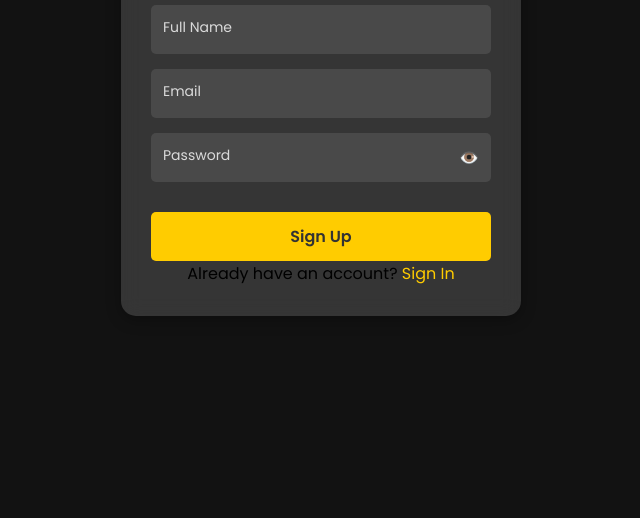
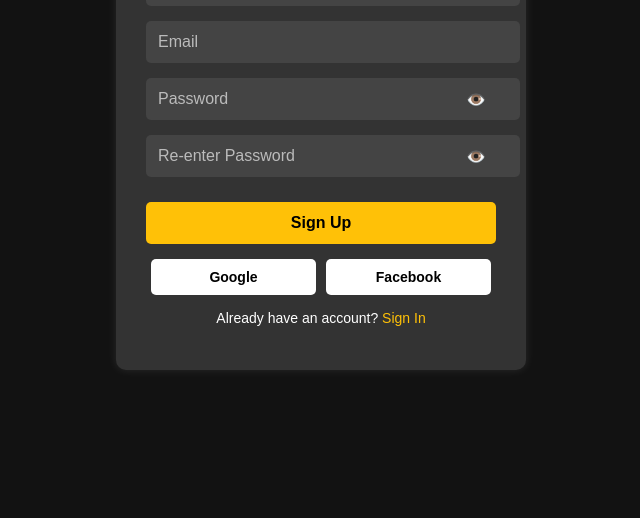
Before and after one commit to ali06127/web-Project-files, a plain HTML site: page signUp.html in a window 1280 px wide. Shown: the part 282-800 px from the top of the page, without its empty margins (319-959 px from the left). Drawn offline with Linux system fonts and the light colour scheme.

Commit message:
Save all changing

```diff
--- a/signUp.html
+++ b/signUp.html
@@ -9,24 +9,33 @@
 </head>
 <body>
     <div class="container">
-        <div id="sign-up">
+        <div class="signup-box">
             <h2>Sign Up</h2>
             <form id="signup-form">
                 <div class="input-group">
-                    <input type="text" id="signup-name" required>
-                    <label>Full Name</label>
+                    <input type="text" id="signup-name" placeholder="Full Name" required>
                 </div>
                 <div class="input-group">
-                    <input type="email" id="signup-email" required>
-                    <label>Email</label>
+                    <input type="email" id="signup-email" placeholder="Email" required>
                 </div>
                 <div class="input-group">
-                    <input type="password" id="signup-password" required>
-                    <label>Password</label>
-                    <span class="toggle-password" onclick="togglePassword('signup-password')">👁️</span>
+                    <input type="password" id="signup-password" placeholder="Password" required>
+                    <span class="toggle-password" onclick="togglePassword('signup-password')">
+                        👁️
+                    </span>
                 </div>
-                <button type="submit">Sign Up</button>
-                <p>Already have an account? <a href="index.html">Sign In</a></p>
+                <div class="input-group">
+                    <input type="password" id="signup-repassword" placeholder="Re-enter Password" required>
+                    <span class="toggle-password" onclick="togglePassword('signup-repassword')">
+                        👁️
+                    </span>
+                </div>
+                <button type="submit" class="signup-btn">Sign Up</button>
+                <div class="social-login">
+                    <button class="google-btn">Google</button>
+                    <button class="facebook-btn">Facebook</button>
+                </div>
+                <p class="signin-text">Already have an account? <a href="index.html">Sign In</a></p>
             </form>
         </div>
     </div>
--- a/style.css
+++ b/style.css
@@ -1,104 +1,335 @@
-@import url('https://fonts.googleapis.com/css2?family=Poppins:wght@300;400;600&display=swap');
-
-* {
-    margin: 0;
-    padding: 0;
-    box-sizing: border-box;
-    font-family: 'Poppins', sans-serif;
-}
-
+/* General Styles */
 body {
+    font-family: Arial, sans-serif;
     background-color: #121212;
+    color: #fff;
     display: flex;
     justify-content: center;
     align-items: center;
     height: 100vh;
+    margin: 0;
 }
 
+/* Container */
 .container {
-    width: 400px;
-    background: rgba(255, 255, 255, 0.15);
-    backdrop-filter: blur(10px);
-    border-radius: 15px;
+    background-color: #222;
     padding: 30px;
+    border-radius: 10px;
+    box-shadow: 0px 0px 10px rgba(255, 255, 255, 0.1);
+    width: 350px;
     text-align: center;
-    box-shadow: 0px 4px 15px rgba(0, 0, 0, 0.3);
 }
 
+/* Heading */
 h2 {
-    color: #fff;
     margin-bottom: 20px;
-    font-weight: 600;
 }
 
+/* Input Fields */
 .input-group {
     position: relative;
-    margin: 15px 0;
+    margin-bottom: 15px;
 }
 
-.input-group input {
+input {
     width: 100%;
     padding: 12px;
     border: none;
     border-radius: 5px;
+    background: #333;
+    color: white;
     font-size: 16px;
-    outline: none;
-    background: rgba(255, 255, 255, 0.1);
-    color: #fff;
 }
 
-.input-group label {
-    position: absolute;
-    top: 12px;
-    left: 12px;
-    font-size: 14px;
-    color: rgba(255, 255, 255, 0.8);
-    transition: 0.3s;
+input::placeholder {
+    color: #bbb;
 }
 
-.input-group input:focus ~ label,
-.input-group input:valid ~ label {
-    top: -10px;
-    left: 10px;
-    font-size: 12px;
-    color: #ffcc00;
+/* Password Toggle */
+.toggle-password {
+    position: absolute;
+    right: 10px;
+    top: 12px;
+    cursor: pointer;
 }
 
-button {
+.toggle-password img {
+    width: 20px;
+}
+
+/* Sign In Button */
+.signin-btn {
+    width: 100%;
+    background-color: #FFC107;
+    color: black;
+    border: none;
+    padding: 12px;
+    font-size: 16px;
+    border-radius: 5px;
+    cursor: pointer;
+    font-weight: bold;
+    margin-top: 10px;
+}
+
+.signin-btn:hover {
+    background-color: #e0a800;
+}
+
+/* Social Buttons */
+.social-login {
+    display: flex;
+    justify-content: space-between;
+    margin: 15px 0;
+}
+
+.google-btn, .facebook-btn {
+    flex: 1;
+    padding: 10px;
+    border: none;
+    font-size: 14px;
+    cursor: pointer;
+    border-radius: 5px;
+    margin: 0 5px;
+}
+
+.google-btn {
+    background: white;
+    color: black;
+}
+
+.facebook-btn {
+    background: white;
+    color: black;
+}
+
+/* Text Links */
+.signup-text, .forgot-password {
+    font-size: 14px;
+    margin-top: 10px;
+}
+
+.signup-text a, .forgot-password a {
+    color: #FFC107;
+    text-decoration: none;
+}
+
+.signup-text a:hover, .forgot-password a:hover {
+    text-decoration: underline;
+}
+/* General Styles */
+body {
+    font-family: Arial, sans-serif;
+    background-color: #121212;
+    color: #fff;
+    display: flex;
+    justify-content: center;
+    align-items: center;
+    height: 100vh;
+    margin: 0;
+}
+
+/* Container */
+.container {
+    background-color: #333;
+    padding: 30px;
+    border-radius: 10px;
+    box-shadow: 0px 0px 10px rgba(255, 255, 255, 0.1);
+    width: 350px;
+    text-align: center;
+}
+
+/* Heading */
+h2 {
+    margin-bottom: 20px;
+}
+
+/* Input Fields */
+.input-group {
+    position: relative;
+    margin-bottom: 15px;
+}
+
+input {
     width: 100%;
     padding: 12px;
     border: none;
     border-radius: 5px;
+    background: #444;
+    color: white;
     font-size: 16px;
+}
+
+input::placeholder {
+    color: #bbb;
+}
+
+/* Password Toggle */
+.toggle-password {
+    position: absolute;
+    right: 10px;
+    top: 12px;
     cursor: pointer;
-    background: #ffcc00;
-    color: #333;
+}
+
+/* Sign Up Button */
+.signup-btn {
+    width: 100%;
+    background-color: #FFC107;
+    color: black;
+    border: none;
+    padding: 12px;
+    font-size: 16px;
+    border-radius: 5px;
+    cursor: pointer;
     font-weight: bold;
-    transition: 0.3s;
-    margin-top: 15px;
+    margin-top: 10px;
+}
+
+.signup-btn:hover {
+    background-color: #e0a800;
+}
+
+/* Social Buttons */
+.social-login {
+    display: flex;
+    justify-content: space-between;
+    margin: 15px 0;
+}
+
+.google-btn, .facebook-btn {
+    flex: 1;
+    padding: 10px;
+    border: none;
+    font-size: 14px;
+    cursor: pointer;
+    border-radius: 5px;
+    margin: 0 5px;
+}
+
+.google-btn {
+    background: white;
+    color: black;
+}
+
+.facebook-btn {
+    background: white;
+    color: black;
+}
+
+/* Text Links */
+.signin-text {
+    font-size: 14px;
+    margin-top: 10px;
+}
+
+.signin-text a {
+    color: #FFC107;
+    text-decoration: none;
+}
+
+.signin-text a:hover {
+    text-decoration: underline;
+}
+/* General Styles */
+body {
+    font-family: Arial, sans-serif;
+    background-color: #121212;
+    color: #fff;
+    display: flex;
+    justify-content: center;
+    align-items: center;
+    height: 100vh;
+    margin: 0;
+}
+
+/* Container */
+.container {
+    background-color: #333;
+    padding: 30px;
+    border-radius: 10px;
+    box-shadow: 0px 0px 10px rgba(255, 255, 255, 0.1);
+    width: 350px;
+    text-align: center;
+}
+
+/* Heading */
+h2 {
+    margin-bottom: 20px;
+}
+
+/* Input Fields */
+.input-group {
+    position: relative;
+    margin-bottom: 15px;
+}
+
+input {
+    width: 100%;
+    padding: 12px;
+    border: none;
+    border-radius: 5px;
+    background: #444;
+    color: white;
+    font-size: 16px;
+}
+
+input::placeholder {
+    color: #bbb;
+}
+
+/* Submit Button */
+button {
+    width: 100%;
+    background-color: #FFC107;
+    color: black;
+    border: none;
+    padding: 12px;
+    font-size: 16px;
+    border-radius: 5px;
+    cursor: pointer;
+    font-weight: bold;
+    margin-top: 10px;
 }
 
 button:hover {
-    background: #ffaa00;
+    background-color: #e0a800;
 }
 
+/* OTP Container */
+.otp-container {
+    display: flex;
+    justify-content: center;
+    gap: 10px;
+    margin-bottom: 15px;
+}
+
+.otp-container input {
+    width: 40px;
+    height: 40px;
+    text-align: center;
+    font-size: 18px;
+    background: #444;
+    color: white;
+    border-radius: 5px;
+    border: none;
+}
+
+/* Hidden Class */
 .hidden {
     display: none;
 }
 
-a {
-    color: #ffcc00;
+/* Text Links */
+p {
+    font-size: 14px;
+    margin-top: 15px;
+}
+
+p a {
+    color: #FFC107;
     text-decoration: none;
 }
 
-a:hover {
+p a:hover {
     text-decoration: underline;
 }
-
-.toggle-password {
-    position: absolute;
-    right: 12px;
-    top: 12px;
-    cursor: pointer;
-    color: #ffcc00;
-}
```
Also changed, not shown: examplelanding.html (deleted, +0 -246 lines), forgot.html (+1 -1 lines), signIn.html (+14 -10 lines).
